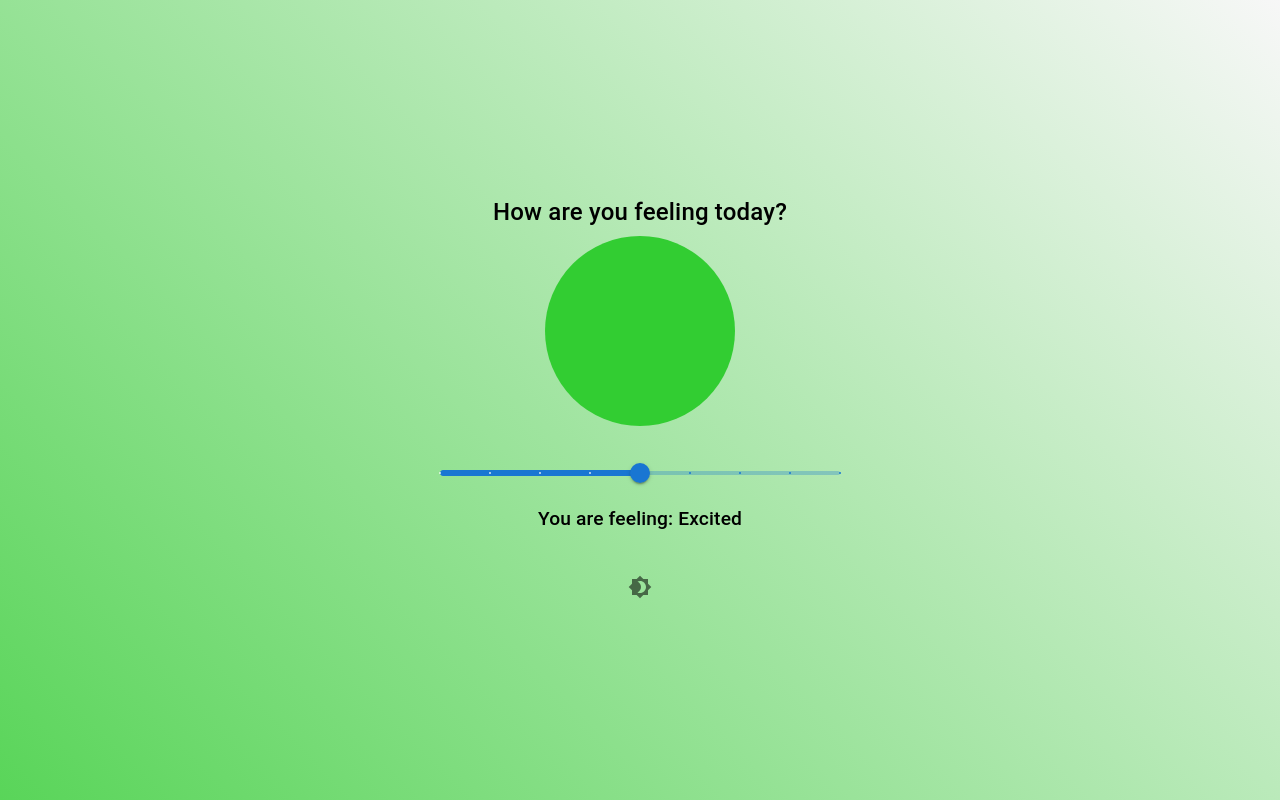
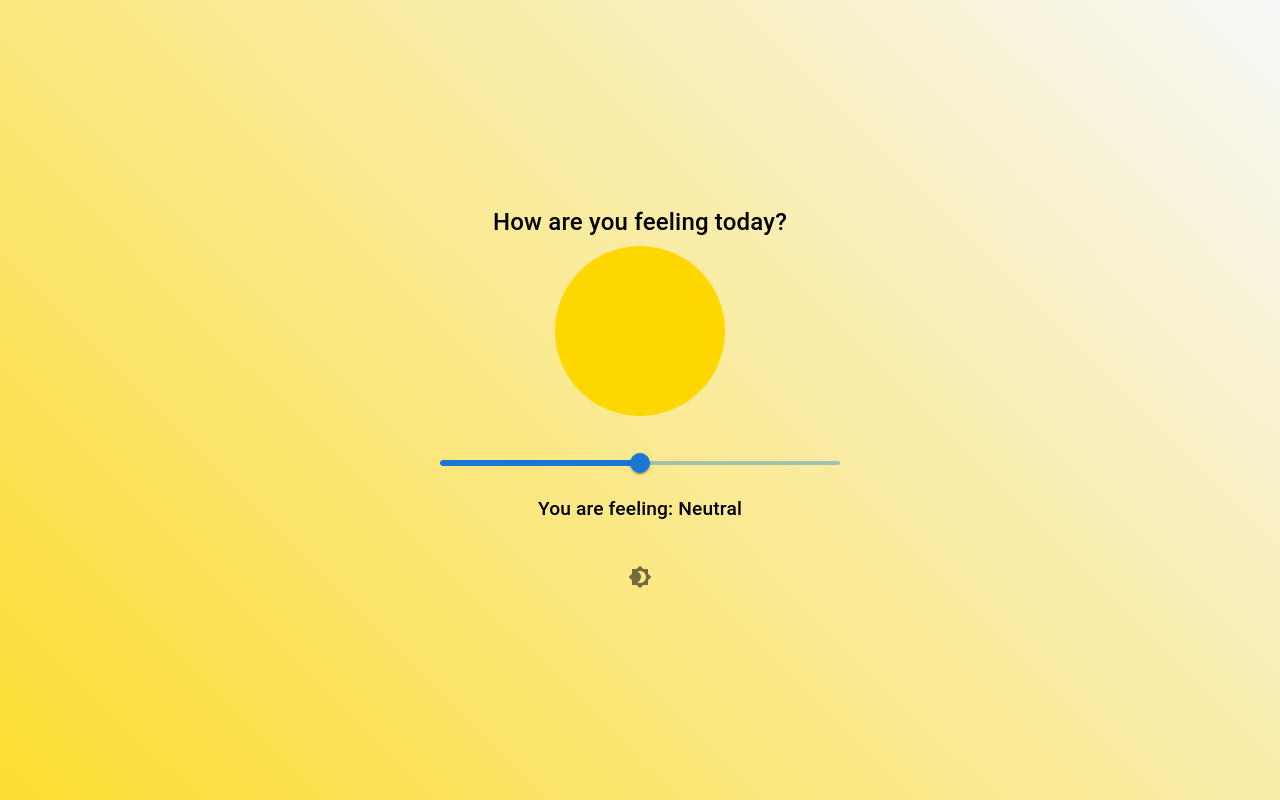
Before and after one commit to TheoSlater/mood-tracker, a React (Vite) app: page / in a window 1280 px wide. Built offline with nearby package versions, Linux system fonts and the light colour scheme.

Commit message:
Decluttering scripts

```diff
--- a/src/App.tsx
+++ b/src/App.tsx
@@ -1,78 +1,15 @@
 import { useState, useEffect } from "react";
-import {
-  IconButton,
-  Slider,
-  Typography,
-  Box,
-  Container,
-  CssBaseline,
-} from "@mui/material";
-import { Brightness7, Brightness4 } from "@mui/icons-material";
+import { Typography, Box, Container, CssBaseline, Slider } from "@mui/material";
 import { ThemeProvider } from "@mui/material/styles";
-import { motion } from "framer-motion";
+import { invoke } from "@tauri-apps/api/core";
 import { lightTheme, darkTheme } from "./theme";
-import { invoke } from "@tauri-apps/api/core";
-
-const moodSettings = [
-  {
-    color: "#D16BA5",
-    size: 150,
-    label: "Sad",
-    gradient: "rgba(209, 107, 165, 0.8), rgba(255, 255, 255, 0.2)",
-  },
-  {
-    color: "#FF94C2",
-    size: 160,
-    label: "Worried",
-    gradient: "rgba(255, 148, 194, 0.8), rgba(255, 255, 255, 0.2)",
-  },
-  {
-    color: "#FFD700",
-    size: 170,
-    label: "Neutral",
-    gradient: "rgba(255, 215, 0, 0.8), rgba(255, 255, 255, 0.2)",
-  },
-  {
-    color: "#ADFF2F",
-    size: 180,
-    label: "Happy",
-    gradient: "rgba(173, 255, 47, 0.8), rgba(255, 255, 255, 0.2)",
-  },
-  {
-    color: "#32CD32",
-    size: 190,
-    label: "Excited",
-    gradient: "rgba(50, 205, 50, 0.8), rgba(255, 255, 255, 0.2)",
-  },
-  {
-    color: "#00BFFF",
-    size: 200,
-    label: "Calm",
-    gradient: "rgba(0, 191, 255, 0.8), rgba(255, 255, 255, 0.2)",
-  },
-  {
-    color: "#FF6347",
-    size: 210,
-    label: "Angry",
-    gradient: "rgba(255, 99, 71, 0.8), rgba(255, 255, 255, 0.2)",
-  },
-  {
-    color: "#8A2BE2",
-    size: 220,
-    label: "Confident",
-    gradient: "rgba(138, 43, 226, 0.8), rgba(255, 255, 255, 0.2)",
-  },
-  {
-    color: "#F0E68C",
-    size: 230,
-    label: "Relaxed",
-    gradient: "rgba(240, 230, 140, 0.8), rgba(255, 255, 255, 0.2)",
-  },
-];
+import { moodSettings } from "./utils/moodSettings";
+import ThemeToggle from "./components/ThemeToggle";
+import MoodCircle from "./components/MoodCircle"; // Import the new component
 
 function App() {
-  const [mood, setMood] = useState(4);
-  const [darkMode, setDarkMode] = useState(false);
+  const [mood, setMood] = useState(2);
+  const [darkMode, setDarkMode] = useState<boolean | null>(null);
   const [gradient, setGradient] = useState(moodSettings[mood].gradient);
 
   const loadSavedMood = async () => {
@@ -102,13 +39,22 @@ function App() {
     const savedTheme = localStorage.getItem("theme");
     if (savedTheme) {
       setDarkMode(savedTheme === "dark");
+    } else {
+      setDarkMode(false); // Default to light mode if no saved theme
     }
+
     loadSavedMood();
   }, []);
 
   useEffect(() => {
+    if (darkMode !== null) {
       localStorage.setItem("theme", darkMode ? "dark" : "light");
+    }
   }, [darkMode]);
+
+  if (darkMode === null) {
+    return null; // Wait for darkMode to be initialized before rendering the app
+  }
 
   return (
     <ThemeProvider theme={darkMode ? darkTheme : lightTheme}>
@@ -116,16 +62,20 @@ function App() {
       <Box
         sx={{
           display: "flex",
+          flexDirection: "column",
+          width: "100vw",
+          height: "100vh",
+          background: `linear-gradient(45deg, ${gradient})`,
+          transition: "background 3s ease-out",
+        }}
+      >
+        <Box
+          sx={{
+            display: "flex",
             justifyContent: "center",
             alignItems: "center",
-          width: "100vw",
-          height: "100vh",
-          textAlign: "center",
-          flexDirection: "column",
-          px: { xs: 2, sm: 3 },
-          py: { xs: 3, sm: 4 },
-          background: `linear-gradient(45deg, ${gradient})`,
-          transition: "background 3s ease-out",
+            width: "100%",
+            height: "100%",
           }}
         >
           <Container
@@ -134,7 +84,6 @@ function App() {
               display: "flex",
               flexDirection: "column",
               alignItems: "center",
-            width: "100%",
             }}
           >
             <Typography
@@ -143,68 +92,32 @@ function App() {
             >
               How are you feeling today?
             </Typography>
-          <motion.div
-            style={{
-              borderRadius: "50%",
-              marginTop: "5px",
-              boxShadow: darkMode
-                ? `0 0 20px ${moodSettings[mood].color}`
-                : "none",
-            }}
-            animate={{
-              backgroundColor: moodSettings[mood].color,
-              width: moodSettings[mood].size,
-              height: moodSettings[mood].size,
-            }}
-            transition={{
-              type: "spring",
-              stiffness: 100,
-              damping: 15,
-            }}
-          />
-
+            <MoodCircle mood={mood} darkMode={darkMode} />{" "}
+            {/* Use the MoodCircle component */}
             <Slider
               value={mood}
               min={0}
-            max={8}
+              max={moodSettings.length - 1}
               step={1}
-            marks
               onChange={(_event, value) => handleMoodChange(value as number)}
-            valueLabelDisplay="auto"
-            valueLabelFormat={(value) => moodSettings[value].label}
               sx={{
                 width: "80%",
                 maxWidth: 400,
                 mt: 4,
                 mx: "auto",
-              "& .MuiSlider-thumb": {
-                transition: "transform 0.3s ease",
-              },
-              "& .MuiSlider-rail": {
-                opacity: 0.3,
-              },
-              "& .MuiSlider-track": {
-                transition: "width 0.3s ease",
-              },
               }}
             />
-
             <Typography
               variant="h6"
               sx={{ mt: 2, fontSize: { xs: "1rem", sm: "1.2rem" } }}
             >
               You are feeling: {moodSettings[mood].label}
             </Typography>
-
             <Box sx={{ mt: 4 }}>
-            <IconButton
-              onClick={toggleTheme}
-              sx={{ fontSize: { xs: 30, sm: 40 } }}
-            >
-              {darkMode ? <Brightness7 /> : <Brightness4 />}
-            </IconButton>
+              <ThemeToggle darkMode={darkMode} onToggle={toggleTheme} />
             </Box>
           </Container>
+        </Box>
       </Box>
     </ThemeProvider>
   );
--- /dev/null
+++ b/src/components/MoodCircle.tsx
@@ -0,0 +1,31 @@
+import { motion } from "framer-motion";
+import { moodSettings } from "../utils/moodSettings";
+
+interface MoodCircleProps {
+  mood: number;
+  darkMode: boolean;
+}
+
+const MoodCircle: React.FC<MoodCircleProps> = ({ mood, darkMode }) => {
+  return (
+    <motion.div
+      style={{
+        borderRadius: "50%",
+        marginTop: "5px",
+        boxShadow: darkMode ? `0 0 20px ${moodSettings[mood].color}` : "none",
+      }}
+      animate={{
+        backgroundColor: moodSettings[mood].color,
+        width: moodSettings[mood].size,
+        height: moodSettings[mood].size,
+      }}
+      transition={{
+        type: "spring",
+        stiffness: 100,
+        damping: 15,
+      }}
+    />
+  );
+};
+
+export default MoodCircle;
--- a/src/components/ThemeToggle.tsx
+++ b/src/components/ThemeToggle.tsx
@@ -9,16 +9,7 @@ interface ThemeToggleProps {
 
 const ThemeToggle: React.FC<ThemeToggleProps> = ({ darkMode, onToggle }) => {
   return (
-    <IconButton
-      onClick={onToggle}
-      sx={{
-        bgcolor: darkMode ? "grey.800" : "grey.200",
-        "&:hover": {
-          bgcolor: darkMode ? "grey.700" : "grey.300",
-        },
-        transition: "background-color 0.3s",
-      }}
-    >
+    <IconButton onClick={onToggle}>
       {darkMode ? <Brightness7 /> : <Brightness4 />}
     </IconButton>
   );
--- /dev/null
+++ b/src/utils/moodSettings.ts
@@ -0,0 +1,32 @@
+export const moodSettings = [
+  {
+    color: "#D16BA5",
+    size: 150,
+    label: "Sad",
+    gradient: "rgba(209, 107, 165, 0.8), rgba(255, 255, 255, 0.2)",
+  },
+  {
+    color: "#FF94C2",
+    size: 160,
+    label: "Worried",
+    gradient: "rgba(255, 148, 194, 0.8), rgba(255, 255, 255, 0.2)",
+  },
+  {
+    color: "#FFD700",
+    size: 170,
+    label: "Neutral",
+    gradient: "rgba(255, 215, 0, 0.8), rgba(255, 255, 255, 0.2)",
+  },
+  {
+    color: "#ADFF2F",
+    size: 180,
+    label: "Happy",
+    gradient: "rgba(173, 255, 47, 0.8), rgba(255, 255, 255, 0.2)",
+  },
+  {
+    color: "#32CD32",
+    size: 190,
+    label: "Excited",
+    gradient: "rgba(50, 205, 50, 0.8), rgba(255, 255, 255, 0.2)",
+  },
+];
```
Also changed, not shown: package.json (+7 -0 lines), 1 other file (tests, documents, lock files or other folders). Lines whose indentation alone changed are shown as unchanged.
